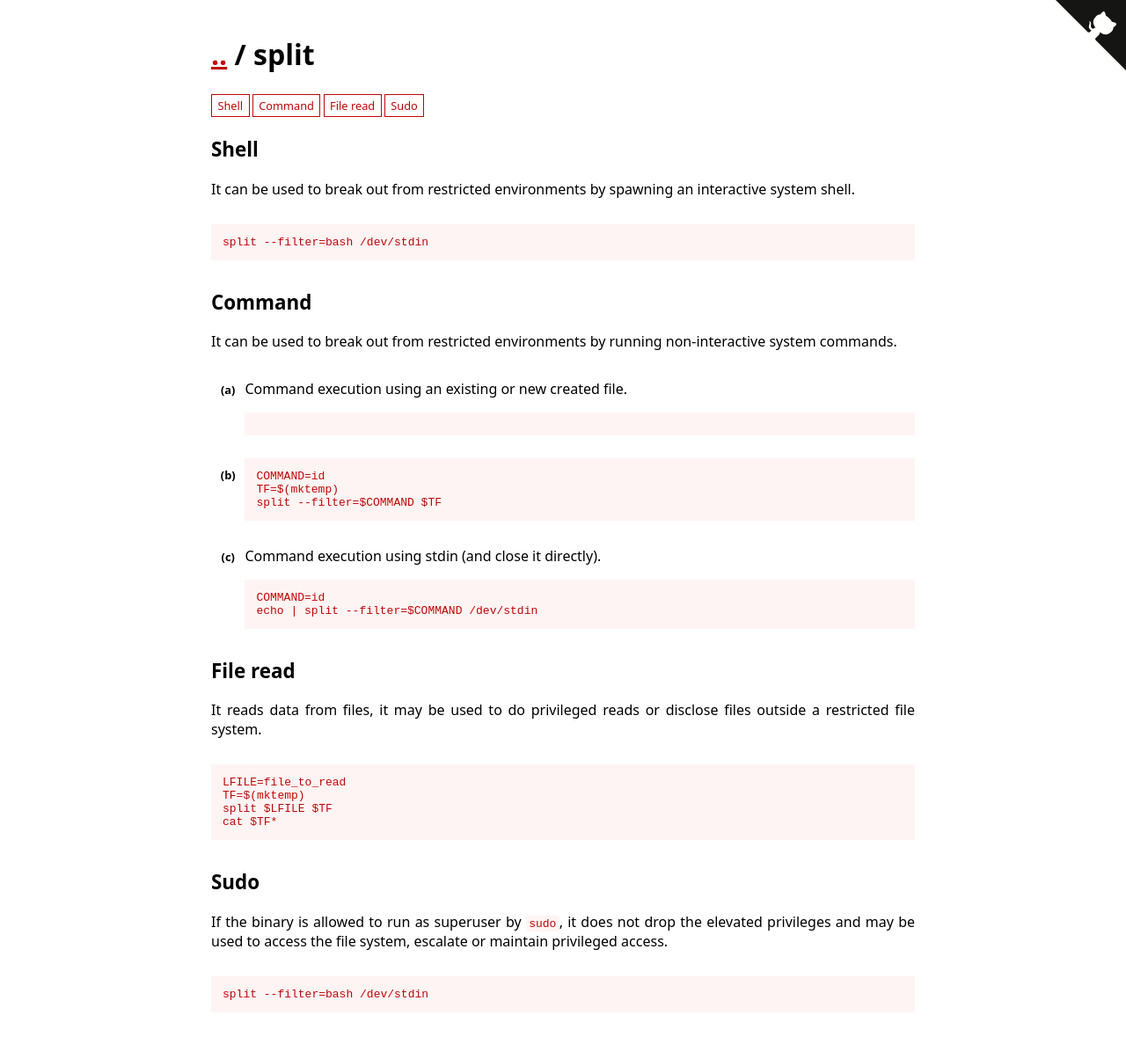
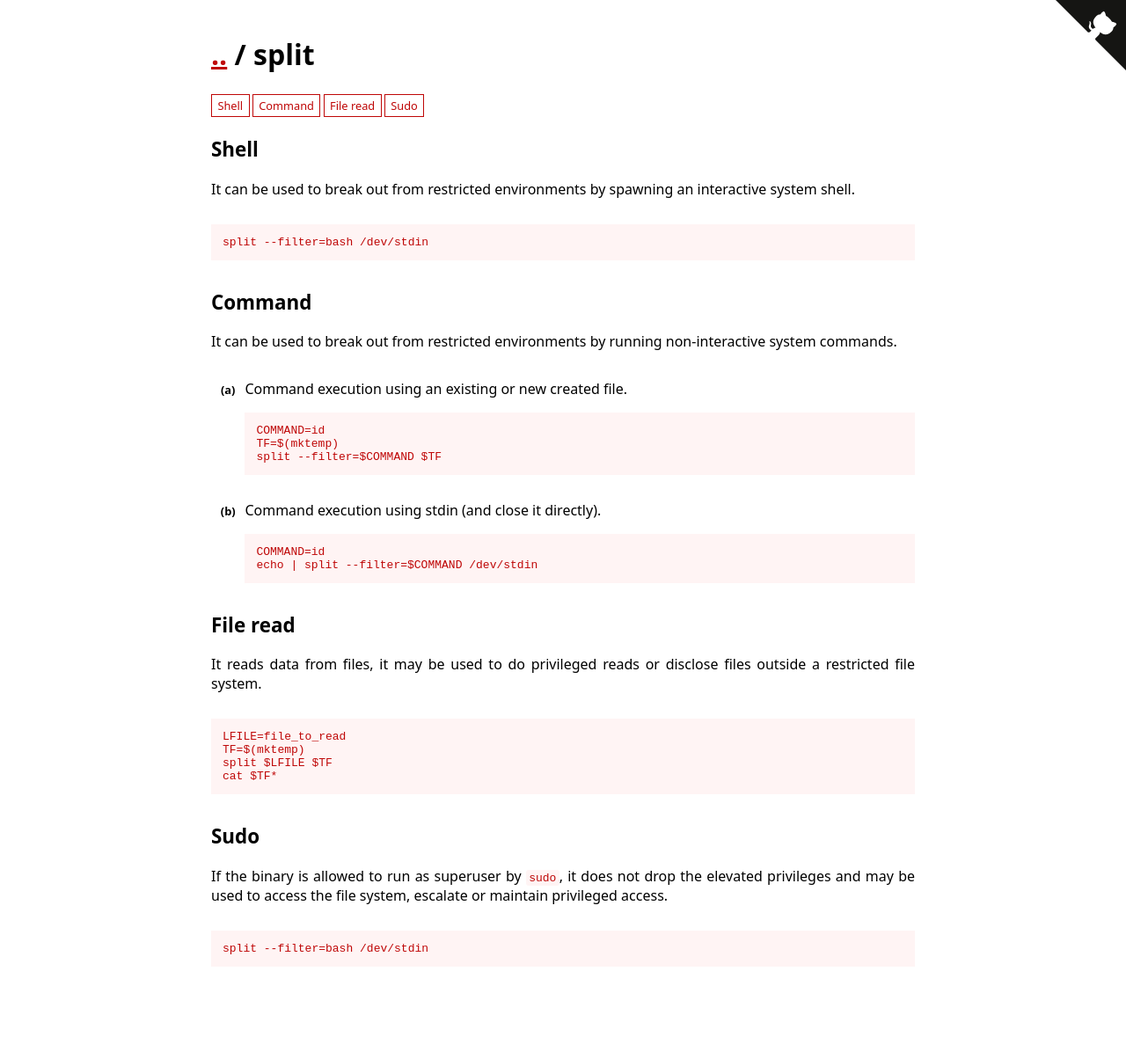
Before and after one commit to GTFOBins/GTFOBins.github.io, a Jekyll site: the page built from _gtfobins/split.md, in a window 1280 px wide. Shown: the whole page at 88% size. Built offline with Jekyll 4.4.1, drawn with Linux system fonts in a browser that asks for light colours; after the commit the page ends 1152 px from its top, so only the background shows below that.

Commit message:
Fixed syntax error

```diff
--- a/_gtfobins/split.md
+++ b/_gtfobins/split.md
@@ -8,7 +8,7 @@ functions:
         cat $TF*
   command:
     - description: Command execution using an existing or new created file.
-    - code: |
+      code: |
         COMMAND=id
         TF=$(mktemp)
         split --filter=$COMMAND $TF
```
